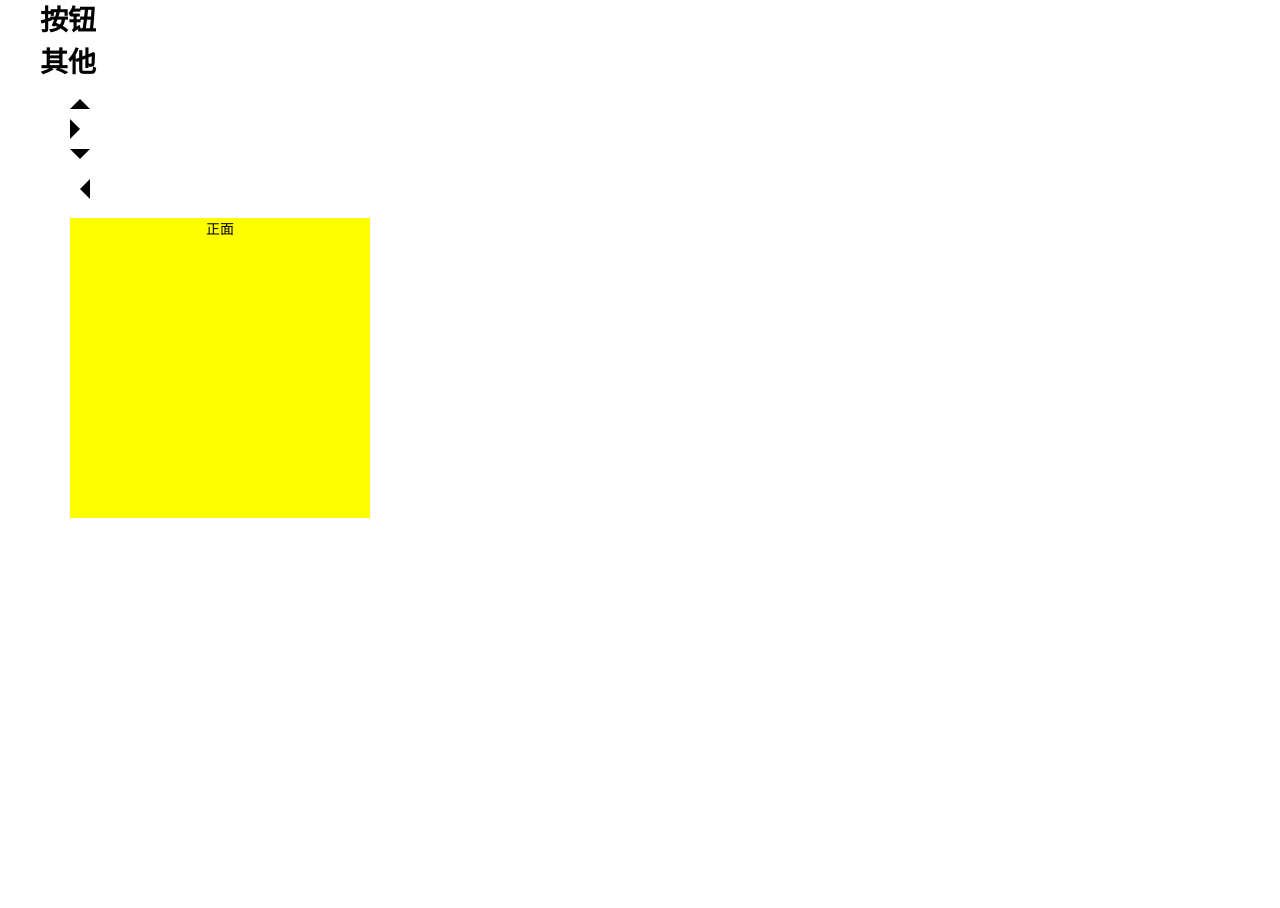
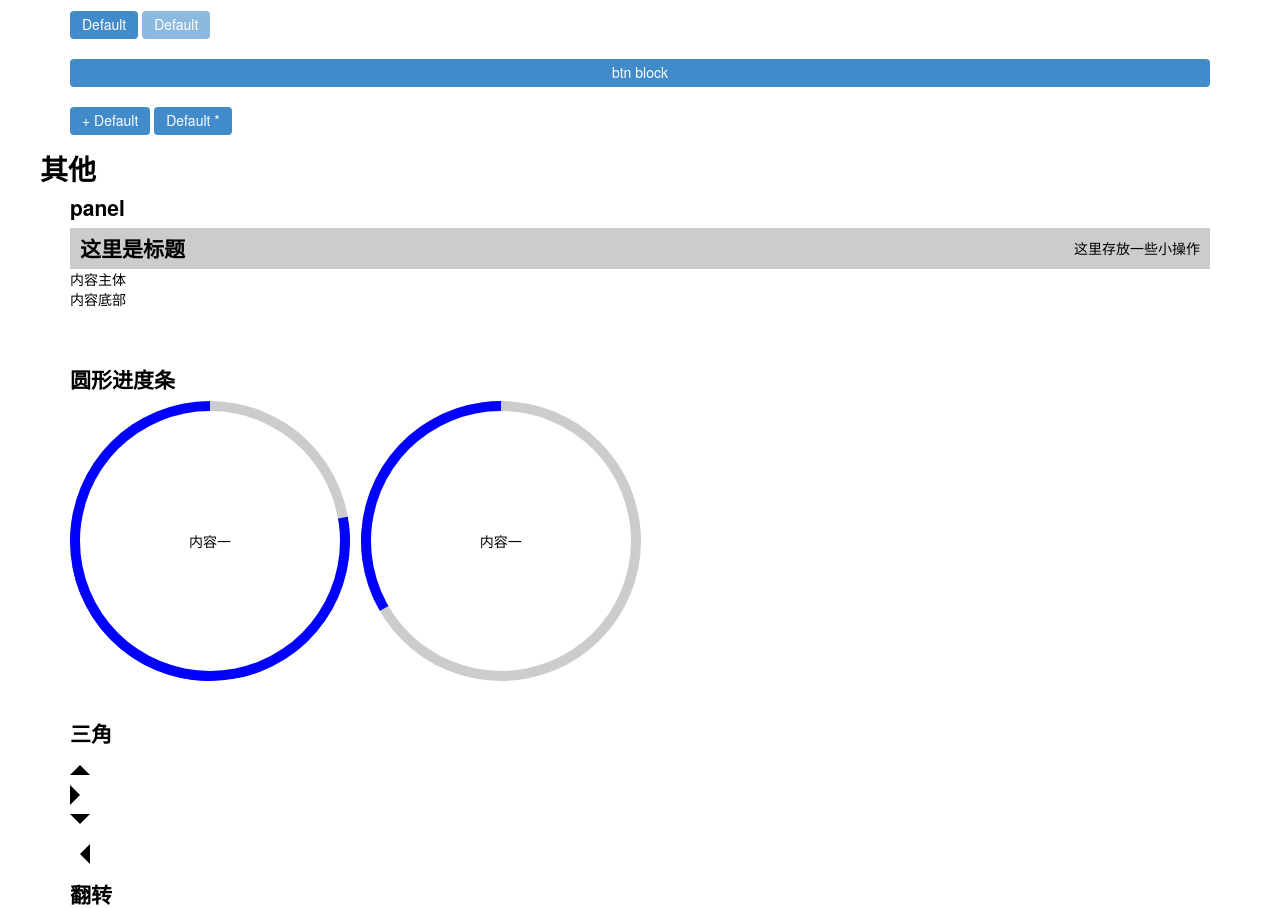
Before and after one commit to emodo/BaseUI, a website: page index.html in a window 1280 px wide. Shown: the part 1502-2410 px from the top of the page. Before the commit the page ends 2020 px from the top, so only its background shows below. Drawn offline with Linux system fonts and the light colour scheme.

Commit message:
添加按钮，圆形进度条，三角，翻转等样式

```diff
--- a/Gruntfile.js
+++ b/Gruntfile.js
@@ -13,7 +13,6 @@ module.exports = function(grunt) {
 		less: {
 			compileCore: {
 				options: {
-					strictMath: true,
 					sourceMap: true,
 					outputSourceFiles: true,
 					sourceMapURL: '<%= pkg.name %>.css.map',
--- a/index.html
+++ b/index.html
@@ -16,12 +16,12 @@
     <!-- Custom styles for this template -->
     <link href="dist/css/starter-template.css" rel="stylesheet">
 
+    <script src="scripts/jquery-1.11.0.min.js"></script>
 
   </head>
 
   <body>
 		<div class="wrapper">
-    <input type="text" class="form-control">
       <h1>head</h1>
       <h2>head</h2>
       <h3>head</h3>
@@ -266,12 +266,64 @@
 
       <h2>按钮</h2>
       <div class="wrapper">
+        <div class="row">
+          <a href="#" class="btn">Default</a>
+          <a href="javascript:;" class="btn disabled">Default</a>
+        </div>
+        <div class="row">
+          <a href="#" class="btn btn-block">btn block</a>
+        </div>
+        <div class="row">
+          <a href="#" class="btn fa-front-btn"> Default</a>
+          <a href="#" class="btn fa-after-btn">Default </a>
+        </div>
+      </div>
 
-      </div>
 
       <h2>其他</h2>
       <div class="wrapper">
+        <!-- portlet -->
+        <h3>panel</h3>
+        <div class="portlet">
+          <header class="clearfix">
+            <h3>这里是标题</h3>
+            <div class="comps">这里存放一些小操作</div>
+          </header>
+          <div class="panel-body">内容主体</div>
+          <footer>内容底部</footer>
+        </div>
+        <br/>
+        <br/>
+        <br/>
+        <h3>圆形进度条</h3>
+        <div class="row">
+          <div class="col-3">
+            <div class="circle-progress" data-val="80">
+              <div class="round">
+                <div class="pie pie1"></div>
+                <div class="pie pie2"></div>
+              </div>
+              <div class="con">
+                <div class="con-inner">内容一</div>
+              </div>
+            </div>
+          </div>
+          <div class="col-3">
+            <div class="circle-progress" data-val="30">
+              <div class="round">
+                <div class="pie pie1"></div>
+                <div class="pie pie2"></div>
+              </div>
+              <div class="con">
+                <div class="con-inner">内容一</div>
+              </div>
+            </div>
+          </div>
+        </div>
+
+
         <!-- 小三角 -->
+        <h3>三角</h3>
         <ul>
           <li class="triangle triangle-top"></li>
           <li class="triangle triangle-right"></li>
@@ -279,11 +331,14 @@
           <li class="triangle triangle-left"></li>
         </ul>
         <!-- 翻转 -->
+        <h3>翻转</h3>
         <div class="turn">
           <div class="front">正面</div>
           <div class="back">反面</div>
         </div>
       </div>
     </div>
+    <script src="scripts/base.funs.js"></script>
+    <script src="scripts/base.events.js"></script>
   </body>
 </html>
--- a/less/btn.less
+++ b/less/btn.less
@@ -1,7 +1,35 @@
 .btn {
-  .border-radius;
-  background-color: @btn-default-bg;
-  &:focus {
-    outline: none;
-  }
+	display: inline-block;
+	.border-radius;
+	background-color: @btn-default-bg;
+	padding: @input-padding-vertical @input-padding-horizontal;
+	text-decoration: none;
+	line-height: 1.14;
+	cursor: pointer;
+	text-align: center;
+	color: @white;
+	&:focus {
+		outline: none;
+	}
+	&.disabled {
+		.opacity(.6);
+		cursor: non-allowed;
+	}
+	&.btn-block {
+		width: 100%;
+	}
+	&:before,&:after {
+		display: inline-block;
+		line-height: 1.14;
+	}
+	&.fa-front-btn {
+		&:before {
+			content: "+";
+		}
+	}
+	&.fa-after-btn {
+		&:after {
+			content: "*";
+		}
+	}
 }
--- a/less/form.less
+++ b/less/form.less
@@ -161,7 +161,7 @@ label {
     left: 0;
     top: 0;
     display: inline-block;
-    background-color: green;
+    background-color: @fa-bg;
     .border-radius(10px);
     .transition(transform ease .2s);
   }
@@ -180,7 +180,7 @@ label {
     width: 30px;
     height: 100%;
     color: @input-border;
-    background: green;
+    background-color: @fa-bg;
     .border-radius(@border-radius-base 0 0 @border-radius-base);
   }
   input {
@@ -210,11 +210,12 @@ label {
     .border-radius(0 4px 4px 0);
   }
   .btn {
+    @line-height: @input-height-base - 2 * @input-padding-vertical;
     position: absolute;
     width: 60px;
     left: -60px;
     top: 0;
-    line-height: @input-height-base;
+    line-height: @line-height;
     background-color: @input-border;
     .border-radius(4px 0 0 4px);
   }
--- a/less/miscs.less
+++ b/less/miscs.less
@@ -257,7 +257,6 @@ caption {
 .border-radius(@size: 4px) {
   -webkit-border-radius: @size;
   border-radius: @size;
-  overflow: hidden;
 }
 
 
--- a/less/others.less
+++ b/less/others.less
@@ -22,7 +22,7 @@
 }
 
 // 翻转
-.turn(@w: 300px;@h: 300px;) {
+.turn(@w: 100px;@h: 100px;) {
 	position: relative;
 	width: @w;
 	height: @h;
@@ -66,3 +66,83 @@
 .turn {
 	.turn;
 }
+
+// portlet
+.portlet {
+	header {
+		padding: 10px;
+		background-color: #ccc;
+		line-height: 20px;
+		h3 {
+			float: left;
+			margin: 0;
+		}
+		.comps {
+			float: right;
+		}
+	}
+}
+
+// 同心圆进度条
+.circle-progress(@w: 280px;@h: 280px;@cellspacing: 10px) {
+	position: relative;
+	width: @w;
+	height: @h;
+	background-color: #ccc;
+	.border-radius(100%);
+	.round {
+		position: absolute;
+		width: 100%;
+		height: 100%;
+		left: 0;
+		top: 0;
+		.border-radius(100%);
+		clip: rect(0 @w/2 @h 0);
+		&.half {
+			.pie1 {
+				z-index: 10;
+			}
+			.pie2 {
+
+			}
+		}
+		&.around {
+			.pie2 {
+				z-index: 10;
+			}
+		}
+		&.gl {
+			clip: rect(auto auto auto auto);
+		}
+	}
+	.pie {
+		position: absolute;
+		width: 100%;
+		height: 100%;
+		background-color: blue;
+		left: 0;
+		top: 0;
+		.border-radius(100%);
+		clip: rect(0, @w, @h, @w/2);
+	}
+	.con {
+		width: @w - 2 * @cellspacing;
+		height: @h - 2 * @cellspacing;
+		background-color: #fff;
+		.border-radius(100%);
+		position: absolute;
+		left: @cellspacing;
+		top: @cellspacing;
+		z-index: 10;
+		display: table;
+		text-align: center;
+	}
+	.con-inner {
+		display: table-cell;
+		vertical-align: middle;
+	}
+}
+
+.circle-progress {
+	.circle-progress;
+}
--- a/less/variables.less
+++ b/less/variables.less
@@ -66,6 +66,9 @@
 @input-border:#ccc;
 @input-bg-disabled:@gray-lighter;
 @input-border-focus: #66afe9;
+@input-padding-vertical: 6px;
+@input-padding-horizontal: 12px;
+@fa-bg: green;
 //** Large `.form-control` height
 
 // btns
@@ -74,6 +77,7 @@
 
 // color
 @baseColor: #000;
+@white: #fff;
 @error: red;
 
 @triangleColor: @baseColor;
--- /dev/null
+++ b/scripts/base.events.js
@@ -0,0 +1,3 @@
+$(document).ready(function(){
+	circleProgress();
+});
--- /dev/null
+++ b/scripts/base.funs.js
@@ -0,0 +1,46 @@
+function circleProgress() {
+	$(".circle-progress").each(function(){
+		var per = $(this).data("val"),
+			deg = per / 100 * 360,
+			iTimer = null,
+			step = 0,
+			n = deg / 20,
+			_this = $(this);
+		if(per <= 50) {
+			$(this).children(".round").removeClass("around").addClass("half");
+			clearInterval(iTimer);
+			setInterval(function(){
+				if(step <= n) {
+					step++;
+					_this.find(".pie1").css({
+			            '-webkit-transform': 'rotate(' + (step * -20) + 'deg)',
+			            'transform': 'rotate(' + (step * -20) + 'deg)'
+					});
+				}else {
+					clearInterval(iTimer);
+				}
+			},100);
+		}
+		else {
+			$(this).children(".round").removeClass("half").addClass("around");
+			clearInterval(iTimer);
+			setInterval(function(){
+				step++;
+				if(step <= 9) {
+					_this.find(".pie1").css({
+			            '-webkit-transform': 'rotate(' + (step * -20) + 'deg)',
+			            'transform': 'rotate(' + (step * -20) + 'deg)'
+					});
+				}else if(step > 9 && step <= n) {
+					_this.children(".round").addClass('gl');
+					_this.find(".pie2").css({
+						'-webkit-transform': 'rotate(' + (step * -20) + 'deg)',
+			            'transform': 'rotate(' + (step * -20) + 'deg)'
+					});
+				}else {
+					clearInterval(iTimer);
+				}
+			},100);
+		}
+	});
+}
```
Also changed, not shown: dist/css/krui.css, dist/css/krui.min.css, scripts/jquery-1.11.0.min.js (added), 1 other file.
